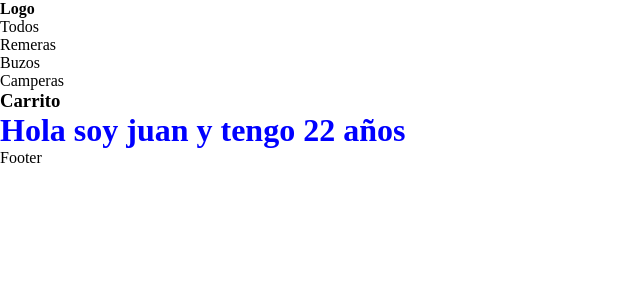
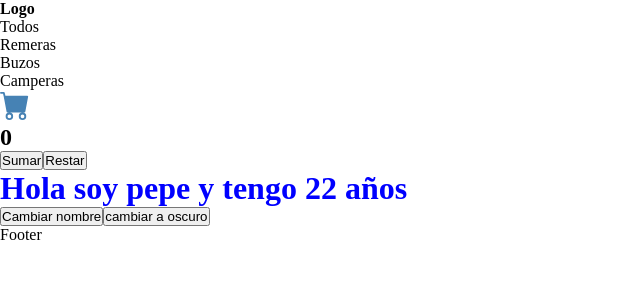
Before and after one commit to guiyee89/comision-43240-guillermo-di-nanno, a React (Vite) app: page / in a window 1280 px wide. Shown: the top 300 px of the page, without its empty margins (0-640 px from the left). Built offline with nearby package versions, Linux system fonts and the light colour scheme.

Commit message:
clase de componentes 1 terminada

```diff
--- a/package.json
+++ b/package.json
@@ -15,6 +15,7 @@
   "dependencies": {
     "react": "^18.2.0",
     "react-dom": "^18.2.0",
+    "react-icons": "^4.8.0",
     "styled-components": "^5.3.10",
     "vite-plugin-babel-macros": "^1.0.6"
   },
--- a/src/App.jsx
+++ b/src/App.jsx
@@ -1,3 +1,4 @@
+import { useState } from "react";
 import { Footer } from "./components/layout/footer/Footer";
 import { Navbar } from "./components/layout/navbar/Navbar";
 import { ItemListContainer } from "./components/pages/itemListContainer/ItemListContainer";
@@ -6,14 +7,19 @@ import { ItemListContainer } from "./components/pages/itemListContainer/ItemList
 
  function App() {
 
+  const [nombre, setNombre] = useState("pepe")
+  const [ isDark, setIsDark ] = useState(false)
+
   /* PROPS --> Voy pasando propiedades y todo cae dentro de un objeto(props)*/
-  let nombre = "juan"
   let edad = 22
 
   return(
     <>
      <Navbar />
      <ItemListContainer nombre={nombre} edad={edad} />
+     <button onClick={()=>setNombre("maria")}>Cambiar nombre</button>
+     {/* Cambiar estado isDark al contrario de lo que tenga --> !isDark */}
+     <button onClick={()=>setIsDark(!isDark)}>{isDark ? "cambiar a claro": "cambiar a oscuro"}</button>
      <Footer />
     </>
   )
--- /dev/null
+++ b/src/components/common/counter/Counter.jsx
@@ -0,0 +1,21 @@
+import { useState } from "react"
+
+export const Counter = () => {
+
+     /* Desestructuramos el array en base a la posicion */
+     /* contador = variable  -- setContador = funcion */
+    const [ contador , setContador ] = useState(0) /* el 0 inicializa la variable "contador" */
+
+     /* Llamamos a la funcion del useState para indicarle que contador se modifique + 1 por onClick */
+    //  const sumar = () => {
+    //      setContador(contador + 1)
+    //  }
+
+  return (
+    <div>
+        <h2>{contador}</h2>
+        <button onClick={()=>{setContador(contador + 1)}}>Sumar</button>
+        <button onClick={()=>{setContador(contador - 1)}}>Restar</button>
+    </div>
+  )
+}
--- a/src/components/layout/navbar/Navbar.jsx
+++ b/src/components/layout/navbar/Navbar.jsx
@@ -1,9 +1,12 @@
-
+/* Importando desde React Icons. "BS" (primeras letras del icono) + pegar nombre de icono en llaves */
+import { BsFillCartFill } from "react-icons/bs"
+import { Counter } from "../../common/counter/Counter"
 
 export const Navbar = () => {
 
   return (
     <div>
+
         <h4>Logo</h4>
         <ul>
             <li>Todos</li>
@@ -11,7 +14,14 @@ export const Navbar = () => {
             <li>Buzos</li>
             <li>Camperas</li>
         </ul>
-        <h3>Carrito</h3>
+
+        {/* Carrito con contador */}
+        <div>
+          {/* Le pasamos props en base a lo que especifique la libreria */}
+          <BsFillCartFill color="steelblue" size={"30px"}/>
+          <Counter />
+        </div>
+
     </div>
   )
 }
--- a/src/components/pages/itemListContainer/ItemListContainer.jsx
+++ b/src/components/pages/itemListContainer/ItemListContainer.jsx
@@ -1,17 +1,18 @@
 import styled from 'styled-components/macro'
 
+const Titulo = styled.h1`
+        color: blue;
+    `
 /* mejores practicas de desestructuracion de PROPS */
 export const ItemListContainer = ({nombre, edad}) => {
 
     /* desestructuracion del objeto props */
    /*  const { nombre, edad} = props */
 
-    const Titulo = styled.h1`
-        color: blue;
-    `
-
   return (
-    /* en vez de usar la palabra props.nombre y props.edad .. desestructuramos el objeto props */
-    <Titulo>Hola soy {nombre} y tengo {edad} años</Titulo>
+    <>
+    {/* en vez de usar la palabra props.nombre y props.edad .. desestructuramos el objeto props */}
+    <Titulo> Hola soy {nombre} y tengo {edad} años</Titulo>
+    </>
   )
 }
```
Also changed, not shown: 1 other file (tests, documents, lock files or other folders).
